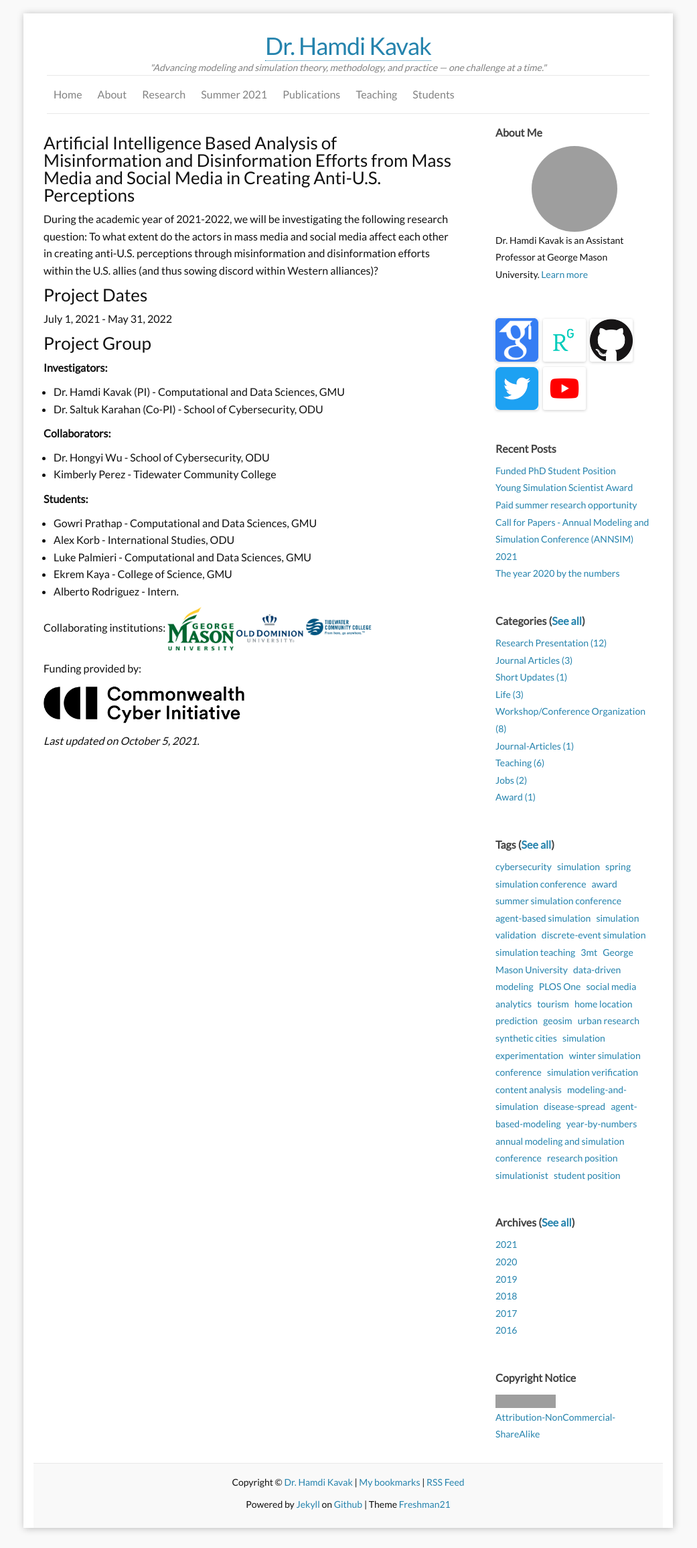
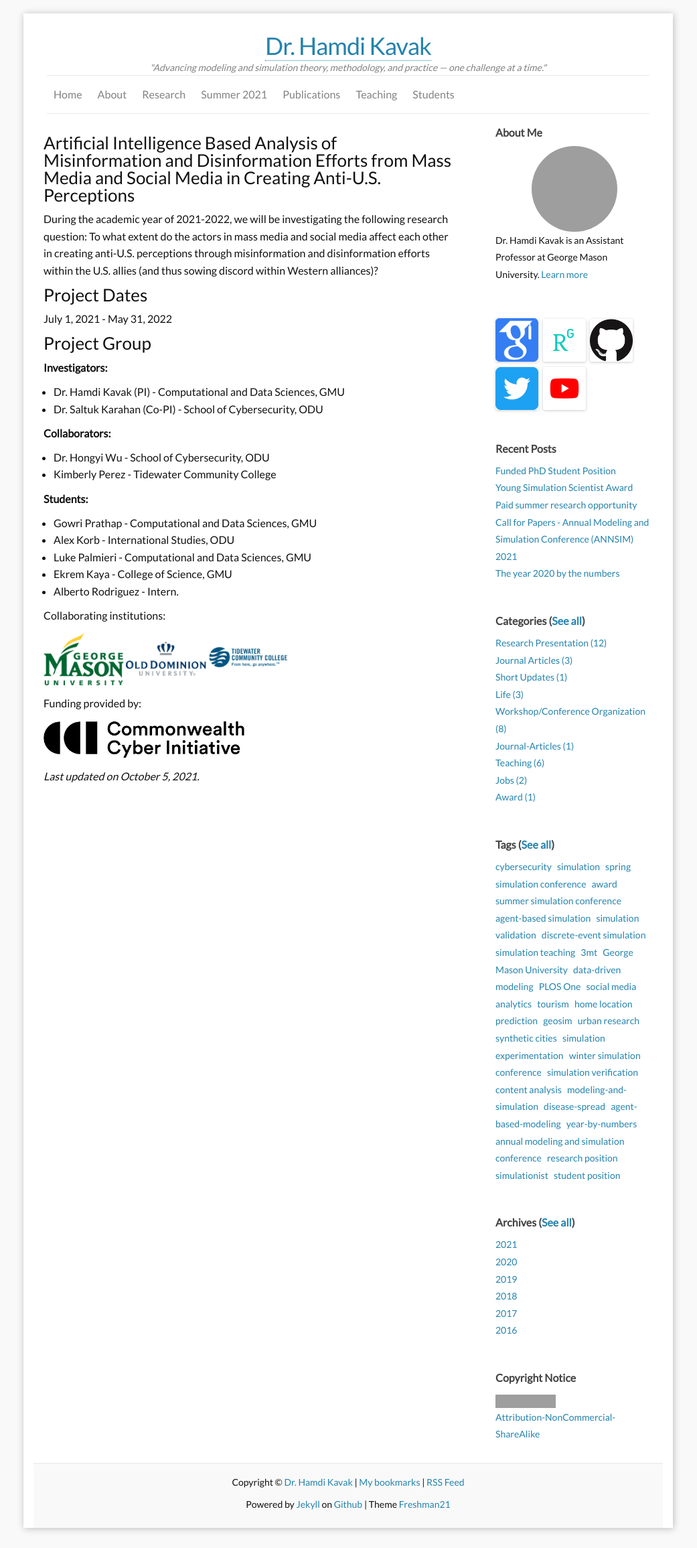
Before and after one commit to hamdikavak/hamdikavak.github.io, a Jekyll site: the page built from c2_cci-2021.md, in a window 1280 px wide. Shown: the whole page at 67% size, without its empty margins (120-1161 px from the left). Built offline with Jekyll 4.4.1, drawn with Linux system fonts in a browser that asks for light colours; nearby versions of some CDN libraries; grey boxes are pictures that could not be loaded.

```diff
--- a/c2_cci-2021.md
+++ b/c2_cci-2021.md
@@ -31,9 +31,10 @@
 - Alberto Rodriguez - Intern.
 
 Collaborating institutions:
-![]({{ site.baseurl }}/images/pages/logos/gmu.png){:width="100px"}
-![]({{ site.baseurl }}/images/pages/logos/odu.png){:width="100px"}
-![]({{ site.baseurl }}/images/pages/logos/tcc.png){:width="100px"}
+
+![]({{ site.baseurl }}/images/pages/logos/gmu.png){:width="120px"}
+![]({{ site.baseurl }}/images/pages/logos/odu.png){:width="120px"}
+![]({{ site.baseurl }}/images/pages/logos/tcc.png){:width="120px"}
 
 Funding provided by:
 
```
